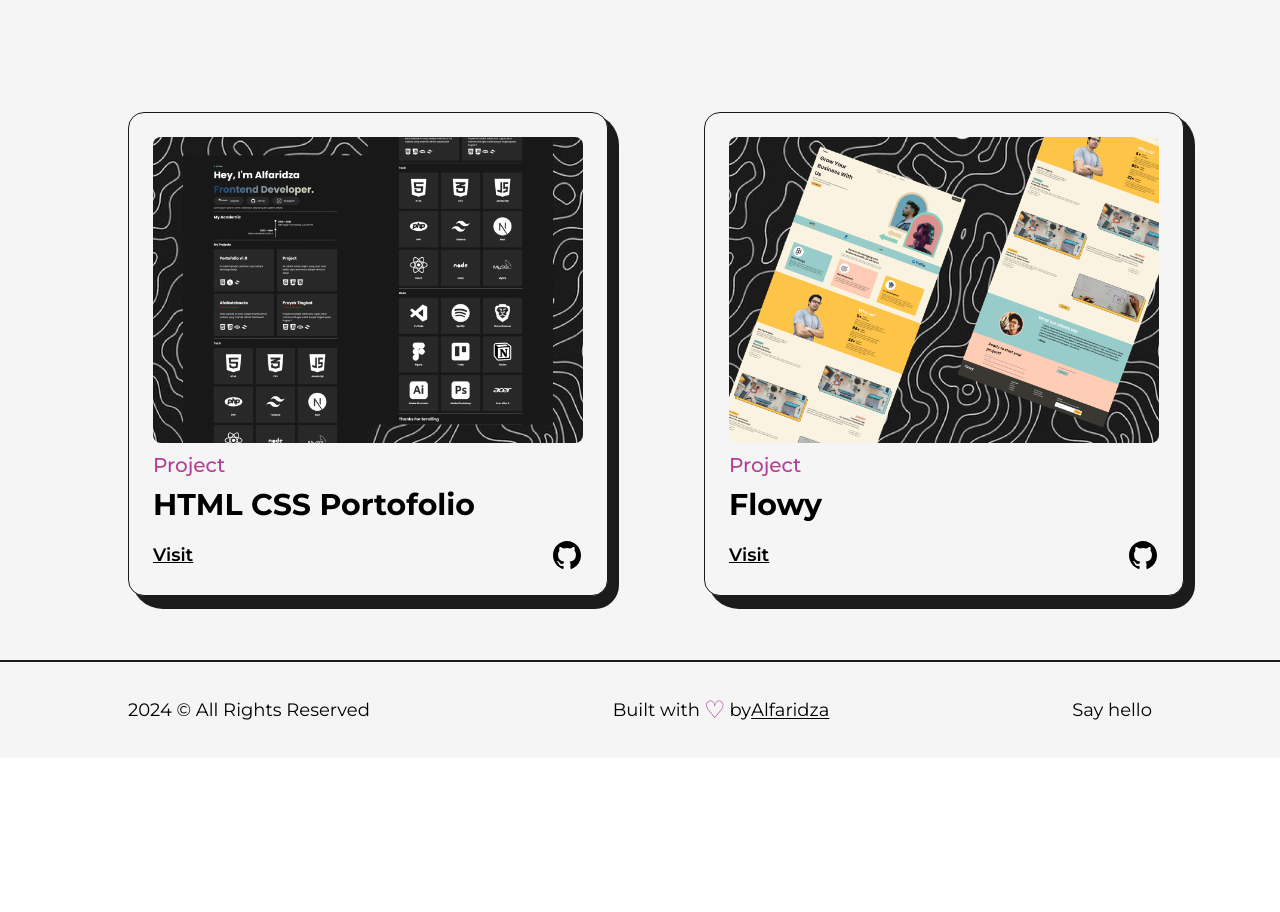
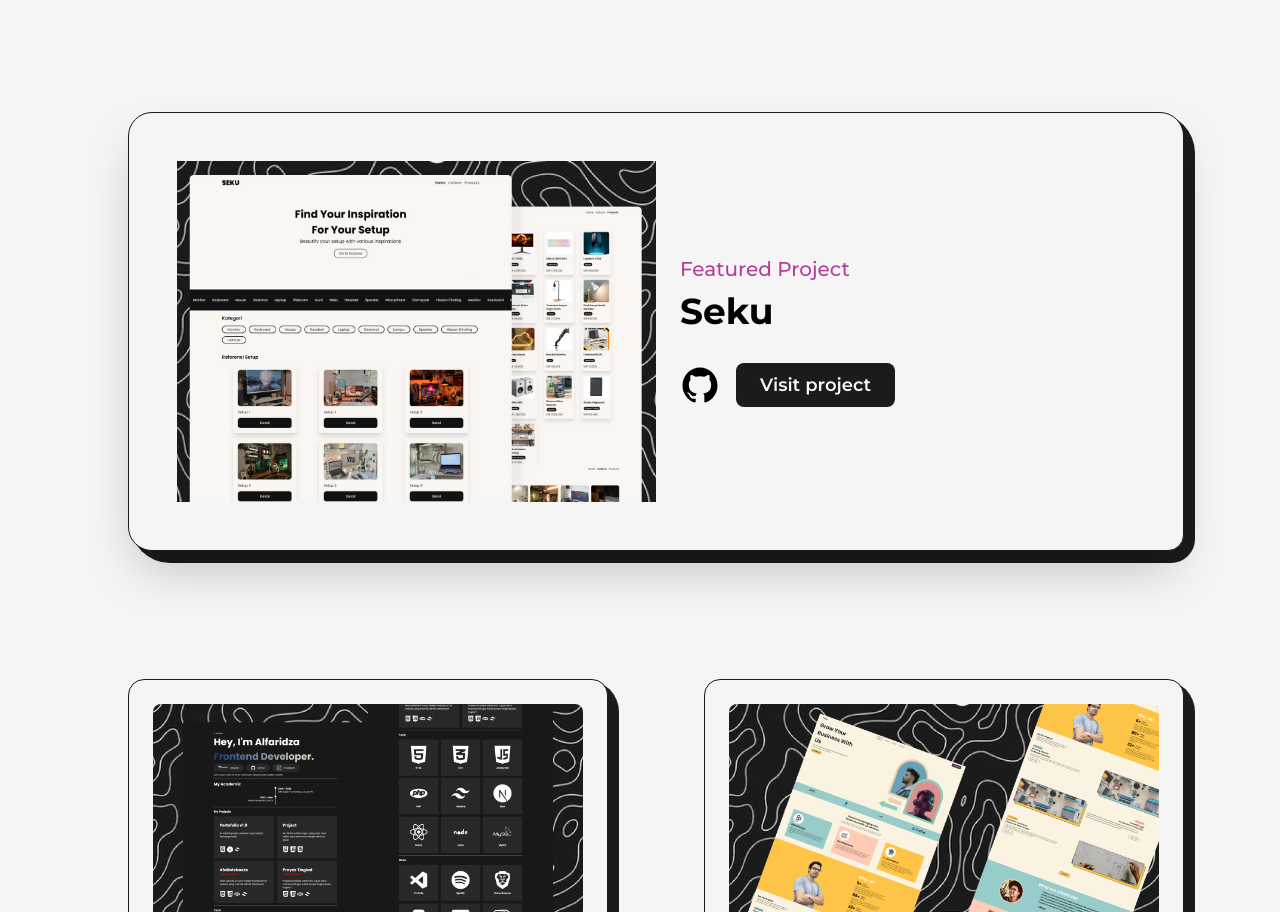
Before and after one commit to AlfaridzaHamdani/Portofolio, a Next.js app: page /projects in a window 1280 px wide. Shown: the part 1926-2838 px from the top of the page. Before the commit the page ends 2684 px from the top, so only its background shows below. Built offline with nearby package versions, Linux system fonts and the light colour scheme.

Commit message:
Add: seku 1.0

```diff
--- a/src/pages/projects.js
+++ b/src/pages/projects.js
@@ -11,6 +11,7 @@ import project4 from "../../public/images/projects/KucingCariRumah.png";
 import project5 from "../../public/images/projects/HooBank.jpg";
 import project6 from "../../public/images/projects/Flowy.jpg";
 import project7 from "../../public/images/projects/HarvestTable.jpg";
+import seku from "../../public/images/projects/Seku.jpg";
 
 import Image from "next/image";
 import { color, motion } from "framer-motion";
@@ -183,6 +184,16 @@ export const projects = () => {
                 type={"Project"}
               />
             </div>
+            <div className="col-span-12">
+              <FeaturedProject
+                title={"Seku"}
+                img={seku}
+                summary={""}
+                link={"https://alfaridzahamdani.github.io/Seku/"}
+                github={"https://github.com/AlfaridzaHamdani/Seku"}
+                type={"Featured Project"}
+              />
+            </div>
             <div className="col-span-6 sm:col-span-12">
               <Project
                 title={"HTML CSS Portofolio"}
```
Also changed, not shown: public/images/projects/Seku.jpg (added).
